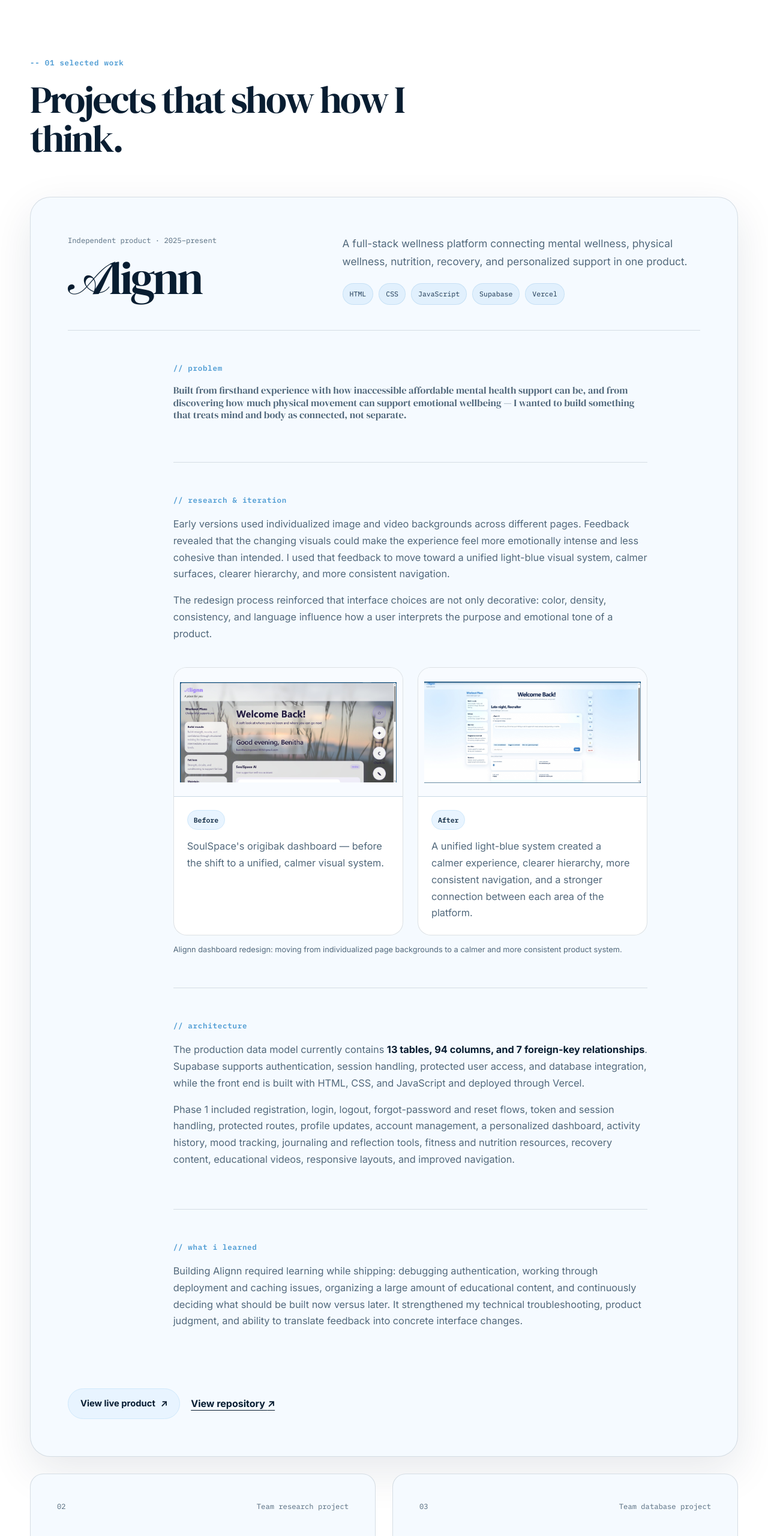
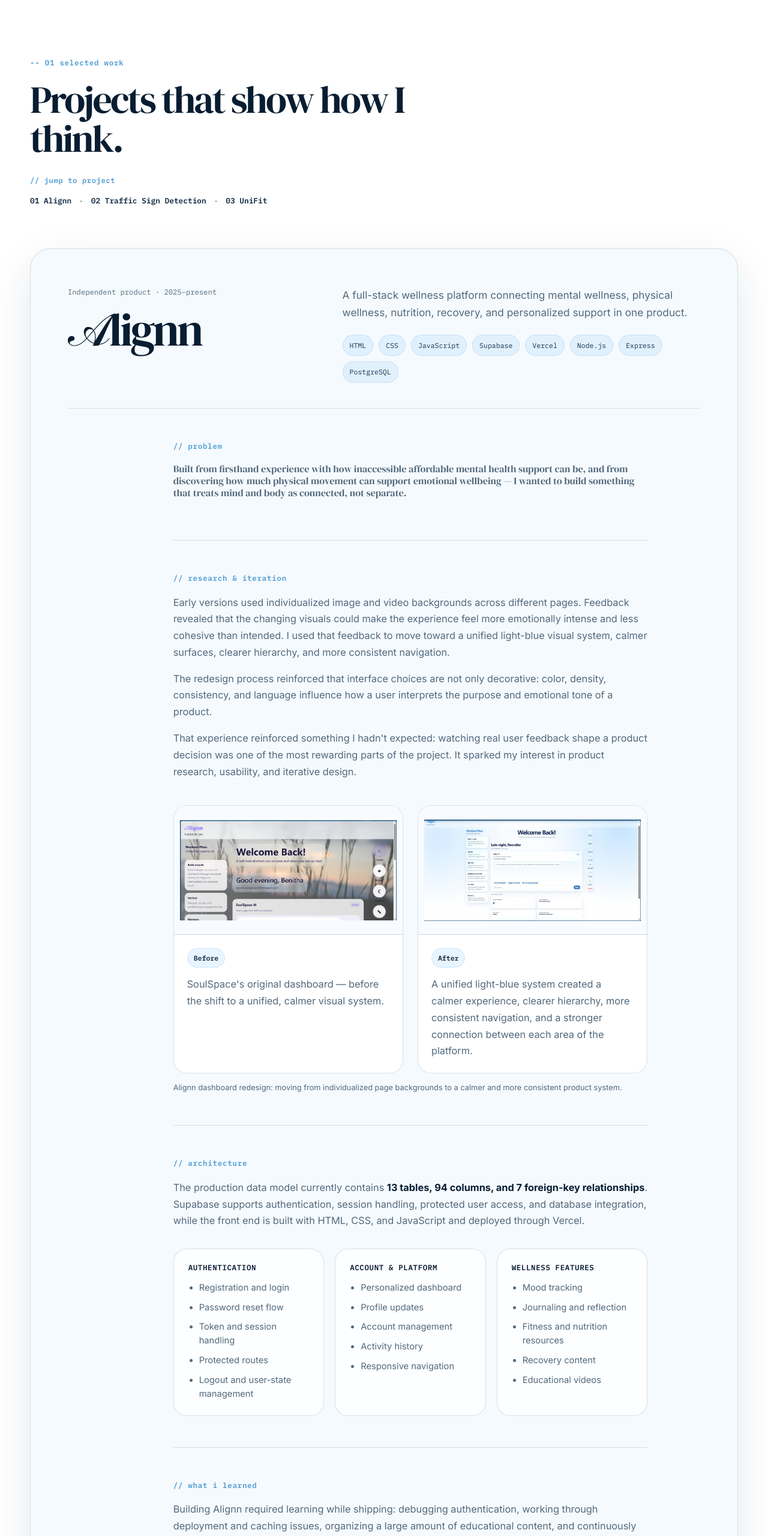
Before and after one commit to bhisingizwe/Portfolio, a plain HTML site: page index.html in a window 1280 px wide. Shown: the part 1044-3604 px from the top of the page at 60% size. Drawn offline with Linux system fonts and the light colour scheme.

Commit message:
Update portfolio

```diff
--- a/index.html
+++ b/index.html
@@ -47,7 +47,7 @@
         <a href="#contact">Contact</a>
 
         <!-- TODO: Replace # with your real resume file path, such as assets/resume.pdf -->
-        <a class="nav-resume" href="./resume/Benitha_Hyacintha_Isingizwe_Resume.pdf" data-placeholder-link>Résumé</a>
+        <a class="nav-resume" href="./resume/Benitha Hyacintha Isingizwe Resume.pdf" data-placeholder-link>Résumé</a>
       </nav>
     </div>
   </header>
@@ -90,7 +90,19 @@
           <h2 id="work-title">Projects that show how I think.</h2>
         </div>
 
-        <article class="case-study" aria-labelledby="alignn-title">
+        <nav class="project-jump-nav" aria-label="Jump to project">
+  <span class="project-jump-label">// jump to project</span>
+
+  <a href="#alignn-project">01 Alignn</a>
+  <span aria-hidden="true">·</span>
+
+  <a href="#traffic-sign-project">02 Traffic Sign Detection</a>
+  <span aria-hidden="true">·</span>
+
+  <a href="#unifit-project">03 UniFit</a>
+</nav>
+
+        <article class="case-study" id="alignn-project" aria-labelledby="alignn-title">
           <div class="case-study-intro">
             <div>
               <p class="project-kicker">Independent product · 2025–present</p>
@@ -109,6 +121,9 @@
                 <li>JavaScript</li>
                 <li>Supabase</li>
                 <li>Vercel</li>
+                <li>Node.js</li>
+                <li>Express</li>
+                <li>PostgreSQL</li>
               </ul>
             </div>
           </div>
@@ -141,6 +156,13 @@
                 user interprets the purpose and emotional tone of a product.
               </p>
 
+              <p>
+                That experience reinforced something I hadn't expected:
+                watching real user feedback shape a product decision was
+                one of the most rewarding parts of the project. It sparked
+                my interest in product research, usability, and iterative design.
+              </p>
+
               <!--
                 BEFORE/AFTER PLACEMENT:
                 Add the comparison immediately here, after the iteration explanation and
@@ -162,7 +184,7 @@
       <div class="comparison-description">
         <span class="comparison-tag">Before</span>
         <p>
-          SoulSpace's origibak dashboard — before the shift to a
+          SoulSpace's original dashboard — before the shift to a
           unified, calmer visual system.
         </p>
       </div>
@@ -206,14 +228,40 @@
                 JavaScript and deployed through Vercel.
               </p>
 
-              <p>
-                Phase 1 included registration, login, logout, forgot-password and reset
-                flows, token and session handling, protected routes, profile updates,
-                account management, a personalized dashboard, activity history, mood
-                tracking, journaling and reflection tools, fitness and nutrition resources,
-                recovery content, educational videos, responsive layouts, and improved
-                navigation.
-              </p>
+              <div class="feature-grid" aria-label="Phase 1 completed features">
+  <section class="feature-group">
+    <h3>Authentication</h3>
+    <ul>
+      <li>Registration and login</li>
+      <li>Password reset flow</li>
+      <li>Token and session handling</li>
+      <li>Protected routes</li>
+      <li>Logout and user-state management</li>
+    </ul>
+  </section>
+
+  <section class="feature-group">
+    <h3>Account &amp; Platform</h3>
+    <ul>
+      <li>Personalized dashboard</li>
+      <li>Profile updates</li>
+      <li>Account management</li>
+      <li>Activity history</li>
+      <li>Responsive navigation</li>
+    </ul>
+  </section>
+
+  <section class="feature-group">
+    <h3>Wellness Features</h3>
+    <ul>
+      <li>Mood tracking</li>
+      <li>Journaling and reflection</li>
+      <li>Fitness and nutrition resources</li>
+      <li>Recovery content</li>
+      <li>Educational videos</li>
+    </ul>
+  </section>
+</div>
             </section>
 
             <section class="case-block">
@@ -246,7 +294,7 @@
         </article>
 
         <div class="project-grid">
-          <article class="project-card">
+          <article class="project-card" id="traffic-sign-project">
             <div class="project-card-top">
               <p class="project-number">02</p>
               <p class="project-type">Team research project</p>
@@ -273,7 +321,7 @@
             </ul>
           </article>
 
-          <article class="project-card">
+          <article class="project-card" id="unifit-project">
             <div class="project-card-top">
               <p class="project-number">03</p>
               <p class="project-type">Team database project</p>
--- a/styles.css
+++ b/styles.css
@@ -1270,3 +1270,126 @@
     scroll-margin-top: 82px;
   }
 }
+
+/* ========================================
+   Phase 1 Feature Grid
+======================================== */
+
+.feature-grid {
+  margin-top: 32px;
+  display: grid;
+  grid-template-columns: repeat(3, minmax(0, 1fr));
+  gap: 18px;
+}
+
+.feature-group {
+  min-width: 0;
+  padding: 24px;
+  background: rgba(255, 255, 255, 0.7);
+  border: 1px solid var(--line);
+  border-radius: var(--radius-md);
+}
+
+.feature-group h3 {
+  margin: 0 0 16px;
+  color: var(--navy-900);
+  font-family: var(--font-mono);
+  font-size: 0.78rem;
+  font-weight: 600;
+  letter-spacing: 0.05em;
+  text-transform: uppercase;
+}
+
+.feature-group ul {
+  margin: 0;
+  padding-left: 18px;
+}
+
+.feature-group li {
+  margin-bottom: 10px;
+  color: var(--ink-soft);
+  font-size: 0.92rem;
+  line-height: 1.55;
+}
+
+.feature-group li:last-child {
+  margin-bottom: 0;
+}
+
+@media (max-width: 900px) {
+  .feature-grid {
+    grid-template-columns: 1fr;
+  }
+}
+
+@media (max-width: 640px) {
+  .feature-grid {
+    gap: 14px;
+  }
+
+  .feature-group {
+    padding: 20px 18px;
+  }
+
+  .feature-group li {
+    font-size: 0.9rem;
+  }
+}
+
+/* ========================================
+   Project Jump Navigation
+======================================== */
+
+.project-jump-nav {
+  margin-top: 28px;
+  display: flex;
+  align-items: center;
+  flex-wrap: wrap;
+  gap: 10px 14px;
+  color: var(--ink-soft);
+}
+
+.project-jump-label {
+  width: 100%;
+  color: var(--sky-500);
+  font-family: var(--font-mono);
+  font-size: 0.76rem;
+  font-weight: 600;
+  letter-spacing: 0.05em;
+}
+
+.project-jump-nav a {
+  color: var(--navy-800);
+  font-family: var(--font-mono);
+  font-size: 0.8rem;
+  font-weight: 600;
+  text-decoration: none;
+  border-bottom: 1px solid transparent;
+}
+
+.project-jump-nav a:hover,
+.project-jump-nav a:focus-visible {
+  border-bottom-color: currentColor;
+}
+
+#alignn-project,
+#traffic-sign-project,
+#unifit-project {
+  scroll-margin-top: 100px;
+}
+
+@media (max-width: 640px) {
+  .project-jump-nav {
+    align-items: flex-start;
+    flex-direction: column;
+    gap: 12px;
+  }
+
+  .project-jump-nav > span[aria-hidden="true"] {
+    display: none;
+  }
+
+  .project-jump-nav a {
+    font-size: 0.86rem;
+  }
+}
```
Also changed, not shown: 2 other files.
